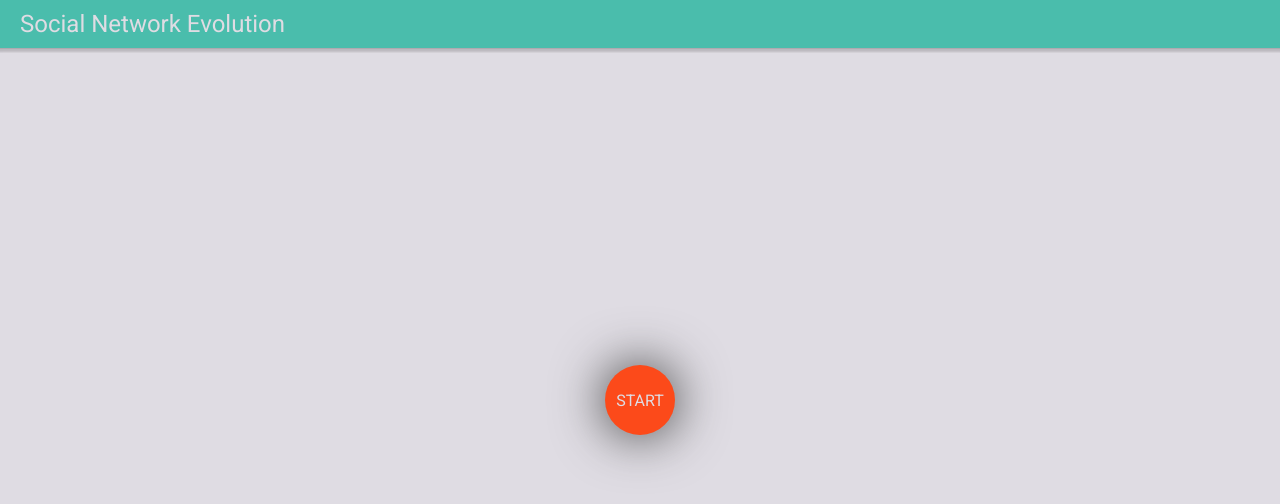
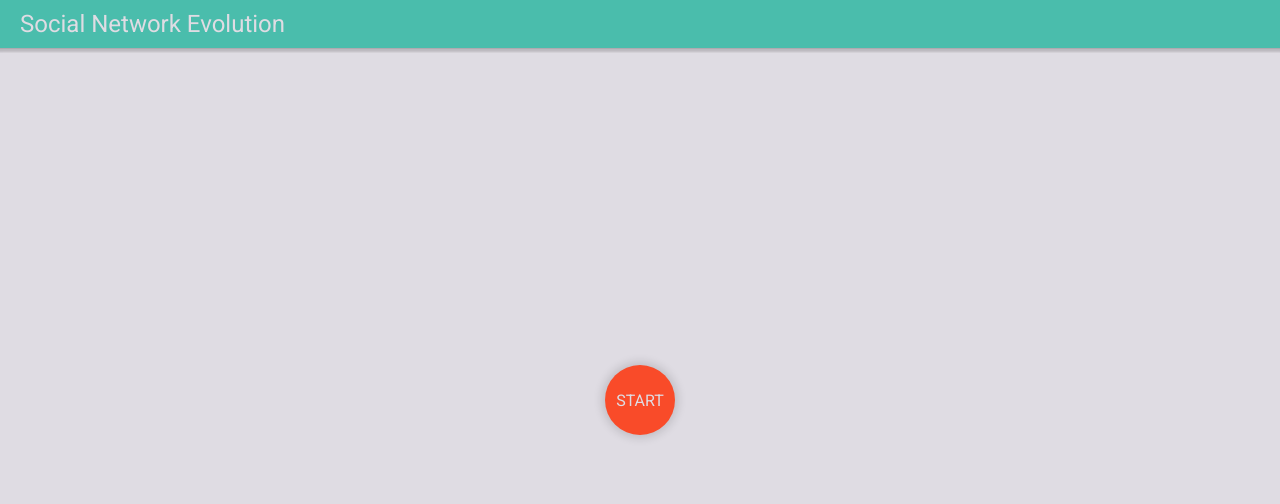
Before and after one commit to TeRed/AGH_Social_Network_Simulation, a React (Create React App) app: page / in a window 1280 px wide. Shown: the top 504 px of the page. Built offline with nearby package versions, Linux system fonts and the light colour scheme.

Commit message:
Stop Button

```diff
--- a/src/components/Button/Button.css
+++ b/src/components/Button/Button.css
@@ -2,26 +2,23 @@
   width: 70px;
   height: 70px;
   border-radius: 35px;
-  background-color: #FC4A1A;
   color: #DFDCE3;
   display: flex;
   align-items: center;
   justify-content: center;
   position: absolute;
-  left: 50%;
-  top: 50%;
   margin-left: -35px;
   margin-top: -35px;
-  box-shadow: 0 0 50px 3px #4e4e4e;
+  box-shadow: 0 0 10px 3px #00000024;
 }
 
 .button:active {
   color: #DFDCE3;
   background-color: #F7B733;
-  box-shadow: 0 0 100px 5px #F7B733;
+  box-shadow: 0 0 10px 5px #F7B73364;
 
 }
 
 .button:hover {
-  box-shadow: 0 0 100px 5px #FC4A1A;
+  box-shadow: 0 0 10px 5px #FC4A1A64;
 }
--- a/src/components/Button/Button.js
+++ b/src/components/Button/Button.js
@@ -1,12 +1,16 @@
-import React from 'react'
-import './Button.css';
+import React from "react";
+import "./Button.css";
 
-const Button = ({text, onClick}) => {
+const Button = ({ text, onClick, backgroundColor, top, left, right }) => {
   return (
-    <div className={'button'} onClick={onClick}>
+    <div
+      className={"button"}
+      onClick={onClick}
+      style={{ backgroundColor, top, left, right }}
+    >
       {text}
     </div>
-  )
+  );
 };
 
 export default Button;
--- a/src/components/GraphContainer/GraphContainer.js
+++ b/src/components/GraphContainer/GraphContainer.js
@@ -5,30 +5,31 @@ import uniqid from "uniqid";
 import { CyUtil } from "../../utils/CyUtil";
 import Button from "../Button/Button";
 import LiveData from "../LiveData/LiveData";
-import Plotly from 'plotly.js-dist';
+import Plotly from "plotly.js-dist";
 
 export default class GraphContainer extends React.Component {
   // cytoscape reference
   CY = null;
-
   nodesSleep = [];
   T = 50;
 
   state = {
-    simulationStarted: false,
+    simulationRunning: false,
     diagnosticData: {
       atom: {
         clusteringCoefficient: 0,
         graphDensity: 0,
-        averageDegree:0 ,
-        totalDegree: 0,
+        averageDegree: 0,
+        totalDegree: 0
       },
       plotData: null
     }
   };
 
   startSimulation = () => {
-    this.setState({ simulationStarted: true });
+    if (this.CY !== null)
+      this.CY.destroy();
+    this.setState({ simulationRunning: true });
     this.CY = cytoscape({
       container: document.getElementById("cy"),
       layout: {
@@ -55,13 +56,23 @@ export default class GraphContainer extends React.Component {
 
     setTimeout(() => {
       for (let t = 1; t < this.T; t++) {
-        setTimeout(() => this.simulate(t), t * 2000);
+        setTimeout(() => {
+          if (this.state.simulationRunning)
+            this.simulate(t);
+        }, t * 2000);
       }
     }, 0);
   };
 
+  stopSimulation = () => {
+    this.setState({simulationRunning: false});
+    this.nodesSleep = [];
+    for (let i = 0; i <= this.T; i++) {
+      window.clearTimeout(i);
+    }
+  };
+
   simulate = t => {
-
     // Faza I
 
     // Ze spiacych wybieramy wybudzone node'y
@@ -148,29 +159,48 @@ export default class GraphContainer extends React.Component {
     this.setState({
       diagnosticData: {
         atom: {
-          clusteringCoefficient: CyUtil.calculateAverageClustering(t, this.nodesSleep),
+          clusteringCoefficient: CyUtil.calculateAverageClustering(
+            t,
+            this.nodesSleep
+          ),
           graphDensity: this.CY.edges().length / this.CY.nodes().length,
-          averageDegree: this.CY.nodes().totalDegree(true) / this.CY.nodes().length,
-          totalDegree: this.CY.nodes().totalDegree(true),
+          averageDegree:
+            this.CY.nodes().totalDegree(true) / this.CY.nodes().length,
+          totalDegree: this.CY.nodes().totalDegree(true)
         },
         plotData: CyUtil.nodesEdgesNumberPlotData(this.nodesSleep)
       }
     });
 
-    Plotly.newPlot('plot', [this.state.diagnosticData.plotData]);
+    Plotly.newPlot("plot", [this.state.diagnosticData.plotData]);
   };
 
   render() {
-    const { simulationStarted } = this.state;
+    const { simulationRunning } = this.state;
     return (
       <>
         <div className={"GraphContainer"} id="cy" />
-        {simulationStarted ? (
+        {simulationRunning ? (
           <LiveData diagnosticData={this.state.diagnosticData.atom} />
         ) : null}
-        {simulationStarted ? null : (
-          <Button onClick={this.startSimulation} text={"START"} />
+        {simulationRunning ? null : (
+          <Button
+            top={"50%"}
+            left={"50%"}
+            backgroundColor={"#f94b29"}
+            onClick={this.startSimulation}
+            text={"START"}
+          />
         )}
+        {simulationRunning ? (
+          <Button
+            top={108}
+            left={60}
+            backgroundColor={"#50bcac"}
+            onClick={this.stopSimulation}
+            text={"STOP"}
+          />
+        ) : null}
       </>
     );
   }
```
